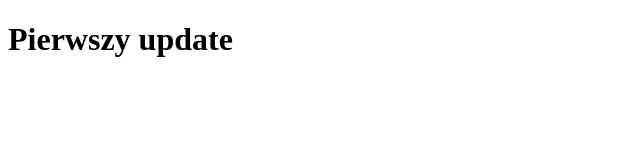
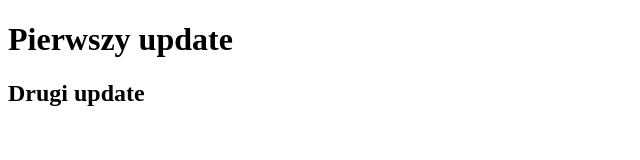
Before and after one commit to Fuxsi/basic_repo, a plain HTML site: page index.html in a window 1280 px wide. Shown: the whole page, without its empty margins (0-640 px from the left). Drawn offline with Linux system fonts and the light colour scheme.

Commit message:
Update index.html

```diff
--- a/index.html
+++ b/index.html
@@ -7,5 +7,6 @@
 </head>
 <body>
     <h1>Pierwszy update</h1>
+    <h2>Drugi update</h2>
 </body>
 </html>
```
